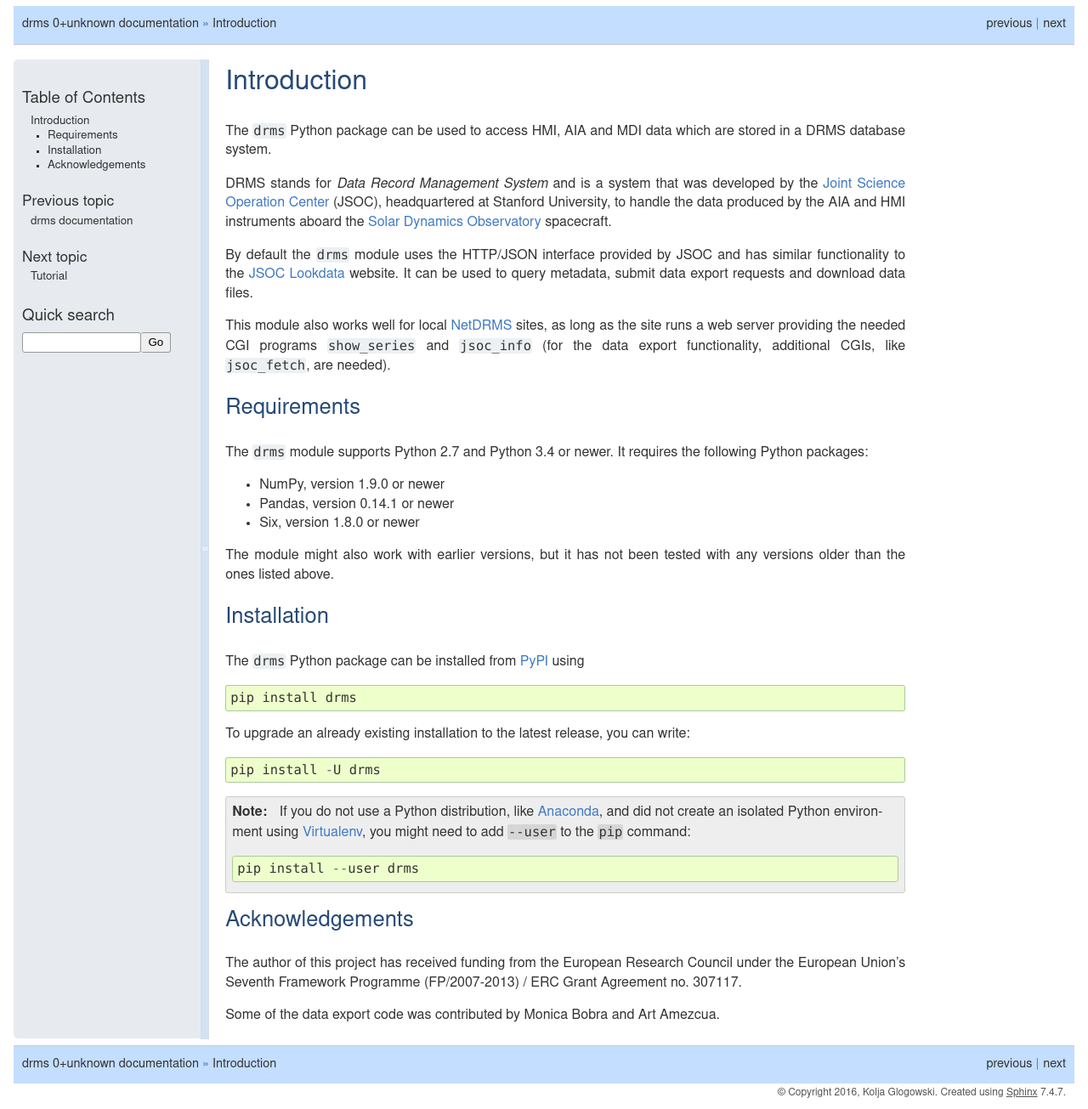
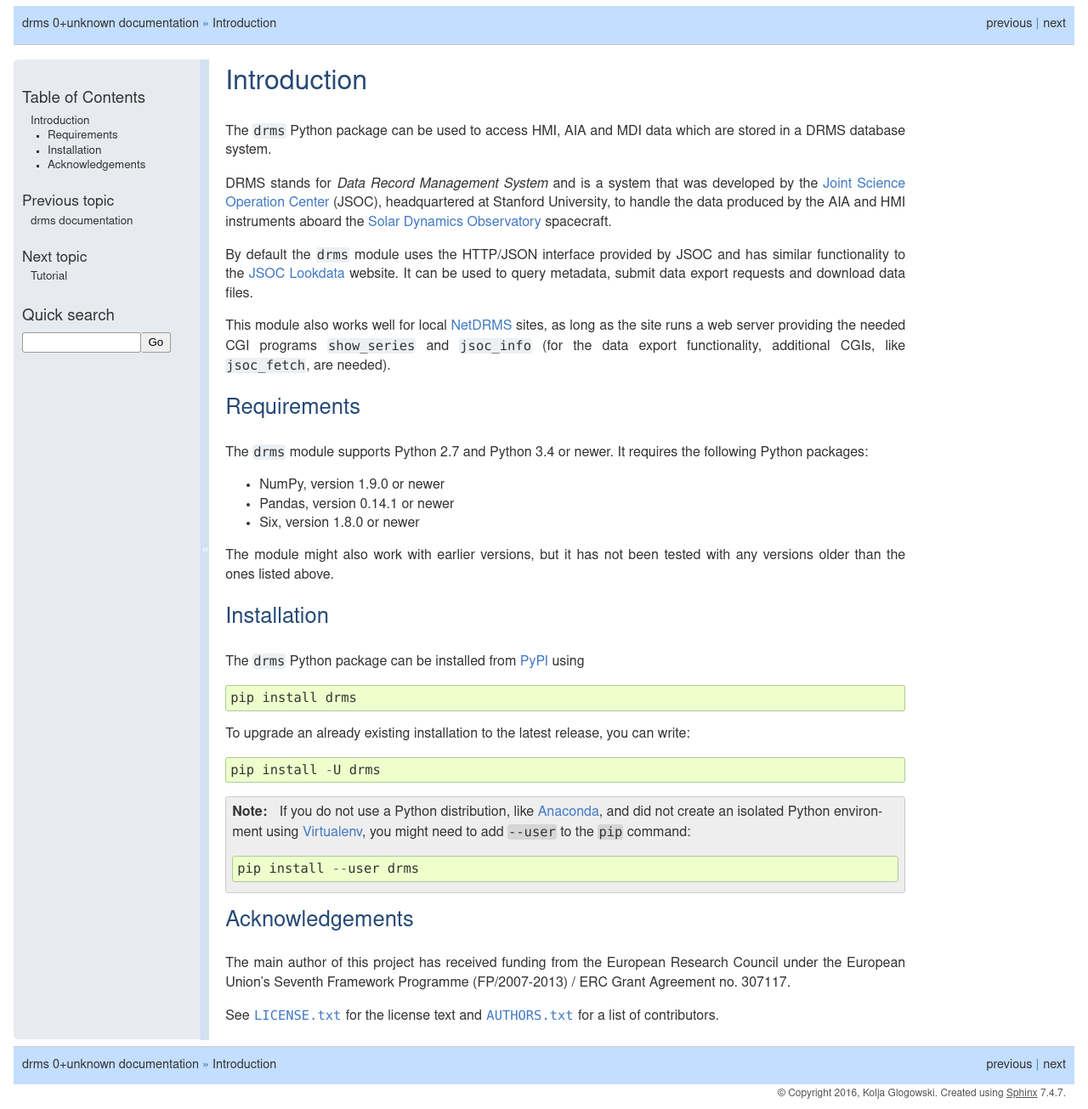
Before and after one commit to sunpy/drms, a Sphinx documentation site: the page built from doc/intro.rst, in a window 1280 px wide. Shown: the whole page at 85% size. Built offline with Sphinx 7.4.7, drawn with Linux system fonts in a browser that asks for light colours.

Commit message:
Added AUTHORS.txt and updated license text

```diff
--- a/README.rst
+++ b/README.rst
@@ -57,9 +57,8 @@
 Acknowledgements
 ----------------
 
-The author of this project has received funding from the European
+The main author of this project has received funding from the European
 Research Council under the European Union's Seventh Framework Programme
 (FP/2007-2013) / ERC Grant Agreement no. 307117.
 
-Some of the data export code was contributed by Monica Bobra and Art
-Amezcua.
+See AUTHORS.txt for a list of contributors.
--- a/doc/intro.rst
+++ b/doc/intro.rst
@@ -68,9 +68,9 @@
 Acknowledgements
 ----------------
 
-The author of this project has received funding from the European
+The main author of this project has received funding from the European
 Research Council under the European Union's Seventh Framework Programme
 (FP/2007-2013) / ERC Grant Agreement no. 307117.
 
-Some of the data export code was contributed by Monica Bobra and Art
-Amezcua.
+See :download:`LICENSE.txt <../LICENSE.txt>` for the license text and
+:download:`AUTHORS.txt <../AUTHORS.txt>` for a list of contributors.
--- a/drms/__init__.py
+++ b/drms/__init__.py
@@ -1,5 +1,5 @@
-# Copyright (c) 2014-2016 Kolja Glogowski
-# Copyright (c) 2016 Monica Bobra and Arthur Amezcua
+# Copyright (c) 2014-2016 Kolja Glogowski and others.
+# See AUTHORS.txt for a list of contributors.
 #
 # Permission is hereby granted, free of charge, to any person
 # obtaining a copy of this software and associated documentation
```
Also changed, not shown: AUTHORS.txt (added, +10 -0 lines), LICENSE.txt.
